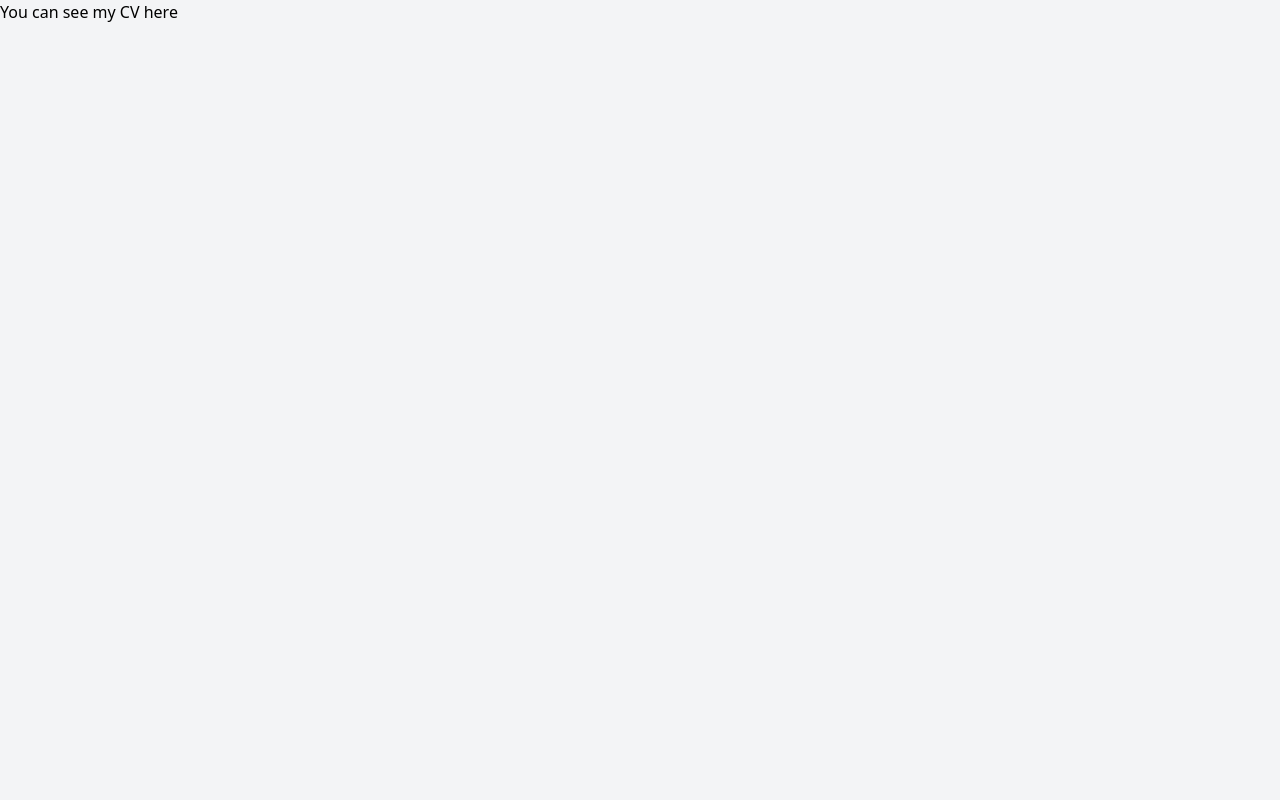
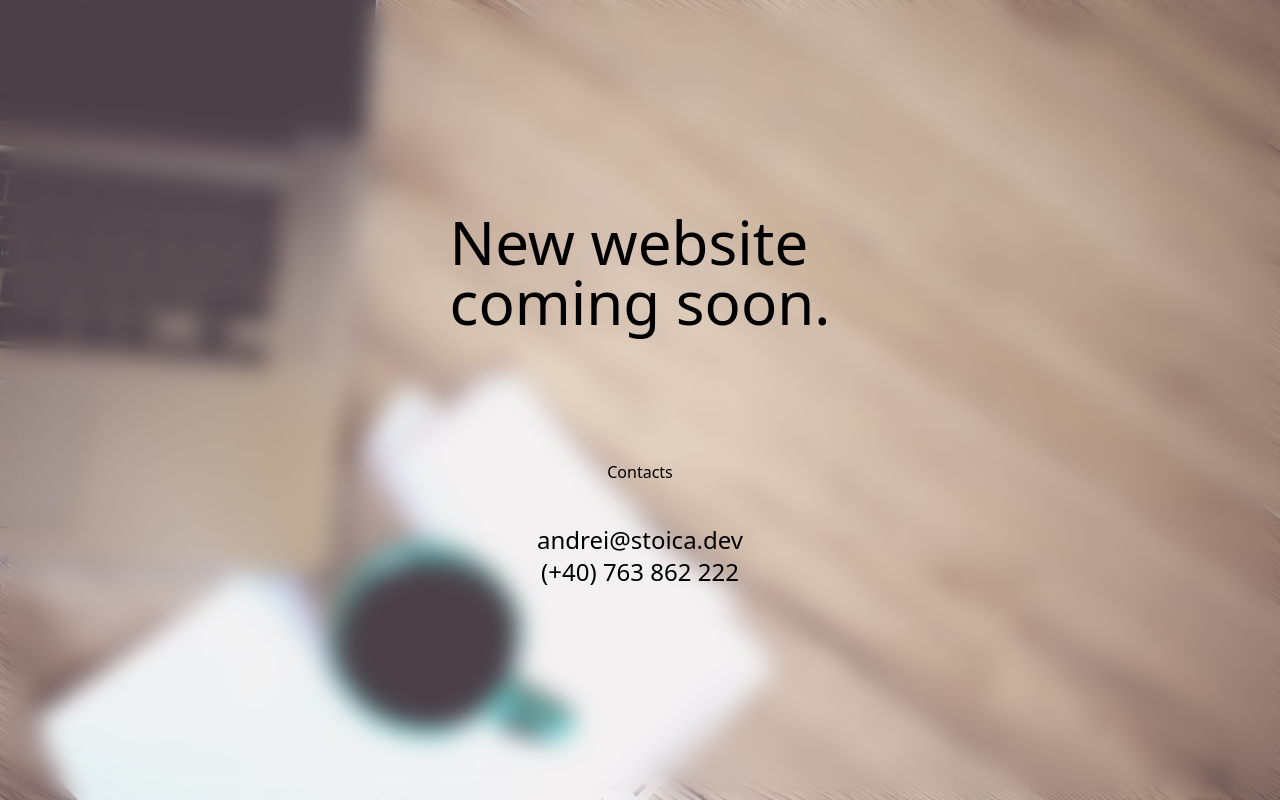
Before and after one commit to stoicaandrei/cv, a Next.js app: page / in a window 1280 px wide. Built offline with nearby package versions, Linux system fonts and the light colour scheme.

Commit message:
Create home page

```diff
--- a/src/pages/index.tsx
+++ b/src/pages/index.tsx
@@ -1,8 +1,38 @@
 import type { NextPage } from 'next';
-import Link from 'next/link';
 
 const Home: NextPage = () => {
-  return <Link href="/cv">You can see my CV here</Link>;
+  return (
+    <div className="h-screen w-screen bg-desk bg-cover bg-center">
+      <div className="flex h-full w-full flex-col items-center justify-center gap-32 backdrop-blur-md">
+        <div className="text-6xl">
+          <p>New website</p>
+          <p>coming soon.</p>
+        </div>
+        <div className="flex flex-row gap-32">
+          <div className="text-center">
+            <p className="pb-10">Contacts</p>
+            <a
+              className="text-2xl"
+              target="_blank"
+              href="mailto:andrei@stoica.dev"
+              rel="noreferrer"
+            >
+              andrei@stoica.dev
+            </a>
+            <br />
+            <a
+              className="text-2xl"
+              target="_blank"
+              href="tel:+40763682222"
+              rel="noreferrer"
+            >
+              (+40) 763 862 222
+            </a>
+          </div>
+        </div>
+      </div>
+    </div>
+  );
 };
 
 export default Home;
--- a/tailwind.config.js
+++ b/tailwind.config.js
@@ -1,7 +1,11 @@
 module.exports = {
   content: ['./src/**/*.{js,jsx,ts,tsx}'],
   theme: {
-    extend: {},
+    extend: {
+      backgroundImage: {
+        desk: 'url("/desk.jpeg")',
+      },
+    },
   },
   plugins: [],
 };
```
Also changed, not shown: public/desk.jpeg (added).
